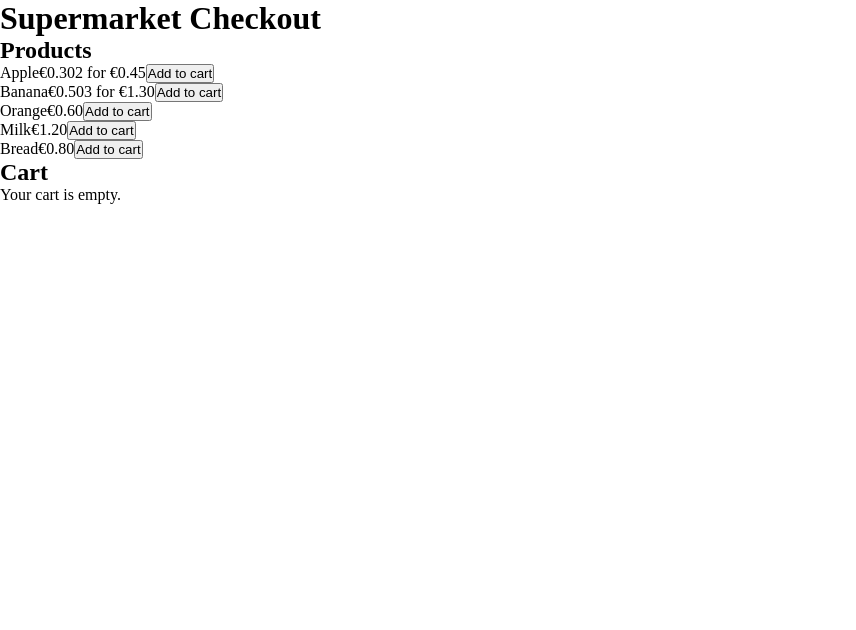
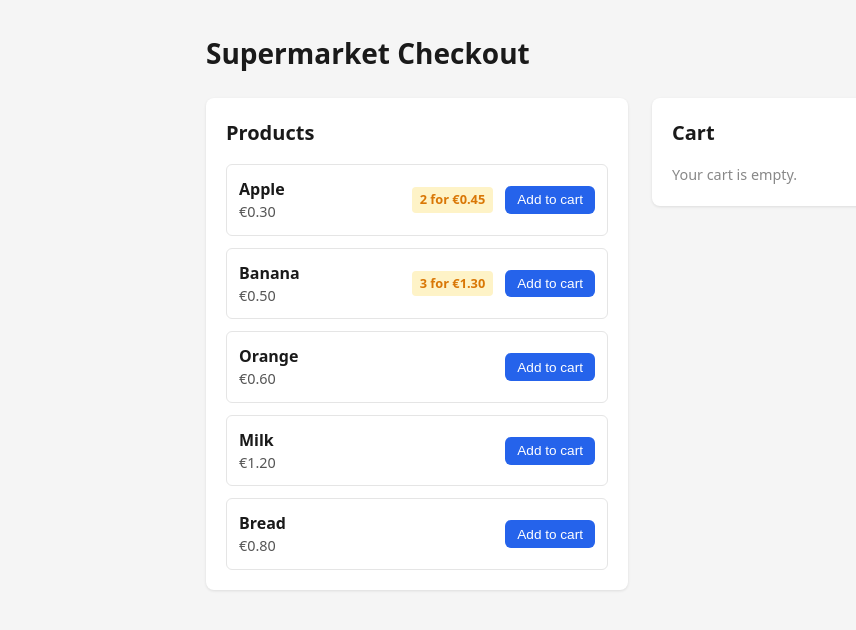
Before and after one commit to AlexanderSeliakov/Haiilo, a React (Vite) app: page / in a window 1280 px wide. Shown: the top 630 px of the page, without its empty margins (0-856 px from the left). Built offline with nearby package versions, Linux system fonts and the light colour scheme.

Commit message:
style: Apply  styling

```diff
--- a/src/App.tsx
+++ b/src/App.tsx
@@ -5,10 +5,12 @@ import { CartProvider } from '@/context/CartProvider';
 function App() {
   return (
     <CartProvider>
-      <main>
-        <h1>Supermarket Checkout</h1>
-        <ProductList />
-        <Cart />
+      <main className="app">
+        <h1 className="app__title">Supermarket Checkout</h1>
+        <div className="app__content">
+          <ProductList />
+          <Cart />
+        </div>
       </main>
     </CartProvider>
   );
--- a/src/components/Cart.tsx
+++ b/src/components/Cart.tsx
@@ -12,9 +12,9 @@ export function Cart() {
 
   if (cartItems.length === 0) {
     return (
-      <aside>
-        <h2>Cart</h2>
-        <p>Your cart is empty.</p>
+      <aside className="cart">
+        <h2 className="cart__title">Cart</h2>
+        <p className="cart__empty">Your cart is empty.</p>
       </aside>
     );
   }
@@ -23,9 +23,9 @@ export function Cart() {
   const savings = calculateSavings(cartItems, offers);
 
   return (
-    <aside>
-      <h2>Cart</h2>
-      <ul>
+    <aside className="cart">
+      <h2 className="cart__title">Cart</h2>
+      <ul className="cart__list">
         {cartItems.map((item) => {
           const offer = offers.find((o) => o.productId === item.product.id);
           return (
@@ -39,11 +39,14 @@ export function Cart() {
         })}
       </ul>
 
-      {savings > 0 && <p>You save: {formatPrice(savings)}</p>}
-
-      <p>
-        <strong>Total: {formatPrice(totalInCents)}</strong>
-      </p>
+      <div className="cart__summary">
+        {savings > 0 && (
+          <p className="cart__savings">You save: {formatPrice(savings)}</p>
+        )}
+        <p className="cart__total">
+          <strong>Total: {formatPrice(totalInCents)}</strong>
+        </p>
+      </div>
     </aside>
   );
 }
--- a/src/components/CartItem.tsx
+++ b/src/components/CartItem.tsx
@@ -1,3 +1,4 @@
+import { memo } from 'react';
 import type { Product, Offer } from '@/types';
 import { formatPrice } from '@/utils/utils';
 import { useCartDispatch } from '@/hooks/useCart';
@@ -9,7 +10,11 @@ interface CartItemProps {
   offer?: Offer;
 }
 
-export function CartItem({ product, quantity, offer }: CartItemProps) {
+export const CartItem = memo(function CartItem({
+  product,
+  quantity,
+  offer,
+}: CartItemProps) {
   const dispatch = useCartDispatch();
 
   const handleDecrease = () => {
@@ -27,19 +32,37 @@ export function CartItem({ product, quantity, offer }: CartItemProps) {
   const linePrice = calculateItemPrice({ product, quantity }, offer);
 
   return (
-    <li>
-      <span>{product.name}</span>
-      <span>x{quantity}</span>
-      <span>{formatPrice(linePrice)}</span>
-      <button type="button" onClick={handleDecrease}>
+    <li className="cart-item">
+      <div className="cart-item__details">
+        <span className="cart-item__name">{product.name}</span>
+        <span className="cart-item__price">{formatPrice(linePrice)}</span>
+      </div>
+      <div className="cart-item__actions">
+        <div className="cart-item__quantity">
+          <button
+            className="cart-item__qty-btn"
+            type="button"
+            onClick={handleDecrease}
+          >
             -
           </button>
-      <button type="button" onClick={handleIncrease}>
+          <span className="cart-item__qty-value">{quantity}</span>
+          <button
+            className="cart-item__qty-btn"
+            type="button"
+            onClick={handleIncrease}
+          >
             +
           </button>
-      <button type="button" onClick={handleRemove}>
+        </div>
+        <button
+          className="cart-item__remove-btn"
+          type="button"
+          onClick={handleRemove}
+        >
           Remove
         </button>
+      </div>
     </li>
   );
-}
+});
--- a/src/components/ProductItem.tsx
+++ b/src/components/ProductItem.tsx
@@ -15,15 +15,23 @@ export function ProductItem({ product, offer }: ProductItemProps) {
   };
 
   return (
-    <li>
-      <span>{product.name}</span>
-      <span>{formatPrice(product.priceInCents)}</span>
+    <li className="product-item">
+      <div className="product-item__info">
+        <span className="product-item__name">{product.name}</span>
+        <span className="product-item__price">
+          {formatPrice(product.priceInCents)}
+        </span>
+      </div>
       {offer && (
-        <span>
+        <span className="product-item__offer">
           {offer.quantity} for {formatPrice(offer.priceInCents)}
         </span>
       )}
-      <button type="button" onClick={handleAddToCart}>
+      <button
+        className="product-item__add-btn"
+        type="button"
+        onClick={handleAddToCart}
+      >
         Add to cart
       </button>
     </li>
--- a/src/components/ProductList.tsx
+++ b/src/components/ProductList.tsx
@@ -4,9 +4,9 @@ import { products } from '@/data/products';
 
 export function ProductList() {
   return (
-    <section>
-      <h2>Products</h2>
-      <ul>
+    <section className="products">
+      <h2 className="products__title">Products</h2>
+      <ul className="products__list">
         {products.map((product) => (
           <ProductItem
             key={product.id}
--- a/src/index.css
+++ b/src/index.css
@@ -9,3 +9,258 @@
 li {
   list-style: none;
 }
+
+body {
+  font-family: system-ui, -apple-system, 'Segoe UI', Roboto, sans-serif;
+  background-color: #f5f5f5;
+  color: #1a1a1a;
+  line-height: 1.5;
+}
+
+/* App layout */
+
+.app {
+  max-width: 900px;
+  margin: 0 auto;
+  padding: 2rem 1rem;
+}
+
+.app__title {
+  font-size: 1.75rem;
+  margin-bottom: 1.5rem;
+}
+
+.app__content {
+  display: grid;
+  grid-template-columns: 1fr 1fr;
+  gap: 1.5rem;
+  align-items: start;
+}
+
+/* Products section */
+
+.products {
+  background: #fff;
+  border-radius: 8px;
+  padding: 1.25rem;
+  box-shadow: 0 1px 3px rgb(0 0 0 / 0.1);
+}
+
+.products__title {
+  font-size: 1.25rem;
+  margin-bottom: 1rem;
+}
+
+.products__list {
+  display: flex;
+  flex-direction: column;
+  gap: 0.75rem;
+}
+
+/* Product item */
+
+.product-item {
+  display: flex;
+  align-items: center;
+  gap: 0.75rem;
+  padding: 0.75rem;
+  border: 1px solid #e5e5e5;
+  border-radius: 6px;
+  transition: border-color 0.15s;
+}
+
+.product-item:hover {
+  border-color: #bbb;
+}
+
+.product-item__info {
+  flex: 1;
+  display: flex;
+  flex-direction: column;
+}
+
+.product-item__name {
+  font-weight: 600;
+}
+
+.product-item__price {
+  font-size: 0.9rem;
+  color: #555;
+}
+
+.product-item__offer {
+  font-size: 0.8rem;
+  font-weight: 600;
+  color: #d97706;
+  background: #fef3c7;
+  padding: 0.2rem 0.5rem;
+  border-radius: 4px;
+  white-space: nowrap;
+}
+
+.product-item__add-btn {
+  padding: 0.4rem 0.75rem;
+  background: #2563eb;
+  color: #fff;
+  border: none;
+  border-radius: 6px;
+  font-size: 0.85rem;
+  font-weight: 500;
+  cursor: pointer;
+  transition: background 0.15s;
+  white-space: nowrap;
+}
+
+.product-item__add-btn:hover {
+  background: #1d4ed8;
+}
+
+/* Cart section */
+
+.cart {
+  background: #fff;
+  border-radius: 8px;
+  padding: 1.25rem;
+  box-shadow: 0 1px 3px rgb(0 0 0 / 0.1);
+}
+
+.cart__title {
+  font-size: 1.25rem;
+  margin-bottom: 1rem;
+}
+
+.cart__empty {
+  color: #888;
+  font-size: 0.9rem;
+}
+
+.cart__list {
+  display: flex;
+  flex-direction: column;
+  gap: 0.75rem;
+  margin-bottom: 1rem;
+}
+
+.cart__summary {
+  border-top: 1px solid #e5e5e5;
+  padding-top: 0.75rem;
+  display: flex;
+  flex-direction: column;
+  gap: 0.25rem;
+}
+
+.cart__savings {
+  font-size: 0.85rem;
+  color: #16a34a;
+  font-weight: 500;
+}
+
+.cart__total {
+  font-size: 1.1rem;
+}
+
+/* Cart item */
+
+.cart-item {
+  display: flex;
+  align-items: center;
+  justify-content: space-between;
+  gap: 0.5rem;
+  padding: 0.5rem 0;
+  border-bottom: 1px solid #f0f0f0;
+}
+
+.cart-item:last-child {
+  border-bottom: none;
+}
+
+.cart-item__details {
+  display: flex;
+  flex-direction: column;
+}
+
+.cart-item__name {
+  font-weight: 500;
+  font-size: 0.9rem;
+}
+
+.cart-item__price {
+  font-size: 0.85rem;
+  color: #555;
+}
+
+.cart-item__actions {
+  display: flex;
+  align-items: center;
+  gap: 0.5rem;
+}
+
+.cart-item__quantity {
+  display: flex;
+  align-items: center;
+  gap: 0;
+}
+
+.cart-item__qty-btn {
+  width: 1.75rem;
+  height: 1.75rem;
+  display: flex;
+  align-items: center;
+  justify-content: center;
+  background: #f5f5f5;
+  border: 1px solid #ddd;
+  font-size: 0.9rem;
+  font-weight: 600;
+  cursor: pointer;
+  transition: background 0.15s;
+}
+
+.cart-item__qty-btn:first-child {
+  border-radius: 4px 0 0 4px;
+}
+
+.cart-item__qty-btn:last-child {
+  border-radius: 0 4px 4px 0;
+}
+
+.cart-item__qty-btn:hover {
+  background: #e5e5e5;
+}
+
+.cart-item__qty-value {
+  width: 1.75rem;
+  height: 1.75rem;
+  display: flex;
+  align-items: center;
+  justify-content: center;
+  border-top: 1px solid #ddd;
+  border-bottom: 1px solid #ddd;
+  font-size: 0.85rem;
+  font-weight: 500;
+}
+
+.cart-item__remove-btn {
+  padding: 0.25rem 0.5rem;
+  background: none;
+  border: 1px solid #ddd;
+  border-radius: 4px;
+  font-size: 0.75rem;
+  color: #888;
+  cursor: pointer;
+  transition:
+    color 0.15s,
+    border-color 0.15s;
+}
+
+.cart-item__remove-btn:hover {
+  color: #dc2626;
+  border-color: #dc2626;
+}
+
+/* Responsive */
+
+@media (max-width: 640px) {
+  .app__content {
+    grid-template-columns: 1fr;
+  }
+}
```
Lines whose indentation alone changed are shown as unchanged.
